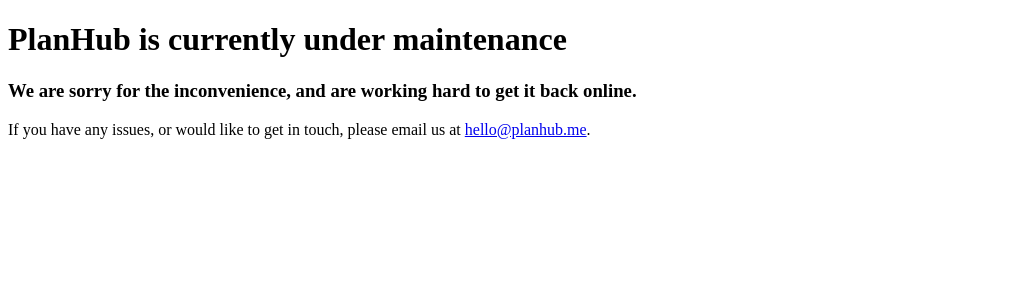
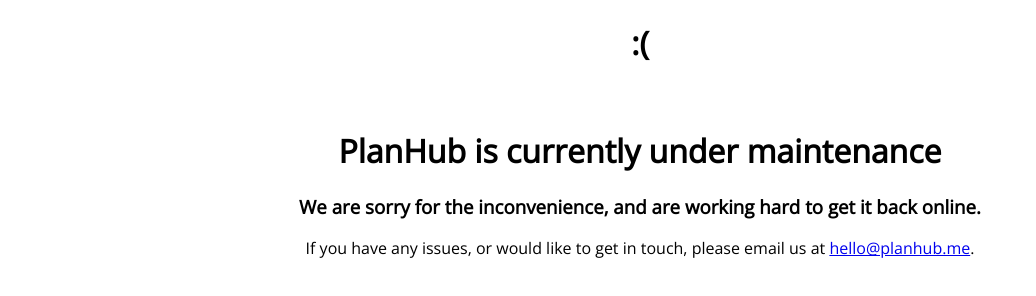
Before and after one commit to nywillb/maintenance, a plain HTML site: page index.html in a window 1280 px wide. Shown: the whole page, without its empty margins (0-1036 px from the left). Drawn offline with nearby package versions, Linux system fonts and the light colour scheme.

Commit message:
Why not make it look nice?

```diff
--- a/index.html
+++ b/index.html
@@ -2,8 +2,16 @@
 <html>
 	<head>
 		<title>PlanHub Maintenance</title>
+		<link href='https://fonts.googleapis.com/css?family=Open+Sans:300' rel='stylesheet' type='text/css'>
+		<style>
+			body {
+				font-family: 'Open Sans', sans-serif;
+				text-align: center;
+			}
+		</style>
 	</head>
 	<body>
+		<h1 style="font-size:60">:(</h1><br \>
 		<h1>PlanHub is currently under maintenance</h1>
 		<h3>We are sorry for the inconvenience, and are working hard to get it back online.</h3>
 		<p>If you have any issues, or would like to get in touch, please email us at <a href="mailto:hello@planhub.me">hello@planhub.me</a>.</p>
```
